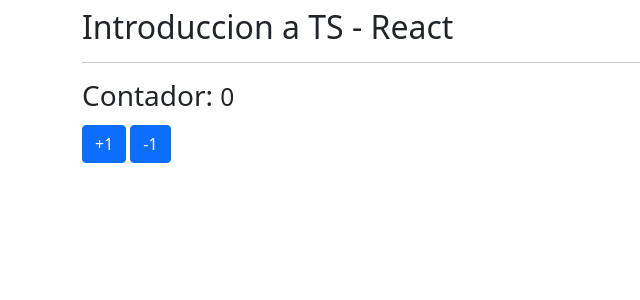
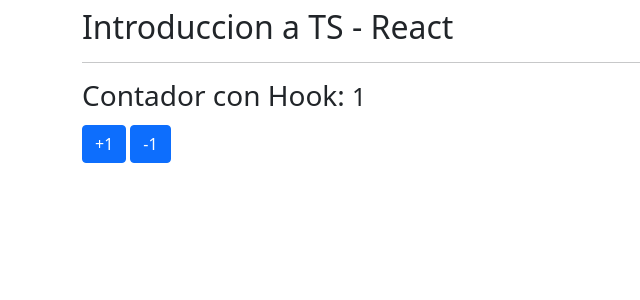
Before and after one commit to jsemalvarez/react-ts, a React (Create React App) app: page / in a window 1280 px wide. Shown: the top 300 px of the page, without its empty margins (0-640 px from the left). Built offline with nearby package versions, Linux system fonts and the light colour scheme.

Commit message:
custom hook - useCounter

```diff
--- a/src/App.tsx
+++ b/src/App.tsx
@@ -1,8 +1,9 @@
 // import { TiposBasicos } from "./typescript/TiposBasicos"
 // import { ObjetosLiterales } from "./typescript/ObjetosLiterales"
 // import { Funciones } from "./typescript/Funciones"
+// import { Contador } from "./components/Contador"
 
-import { Contador } from "./components/Contador"
+import { ContadorConHook } from "./components/ContadorConHook"
 
 const App = () => {
 
@@ -10,7 +11,7 @@
     <div className="mt-2">
       <h2>Introduccion a TS - React</h2>
       <hr />
-      <Contador />
+      <ContadorConHook />
 
     </div>
   )
--- a/src/components/Contador.tsx
+++ b/src/components/Contador.tsx
@@ -3,6 +3,7 @@
 export const Contador = () => {
 
     const [valor, setValor] = useState(0)
+    // const [valor, setValor] = useState<number>(0) // si quisieramos definir el tipo de dato
 
     const acumular = ( numero: number ) => {
         setValor( valor + numero )
--- /dev/null
+++ b/src/components/ContadorConHook.tsx
@@ -0,0 +1,23 @@
+import { useCounter } from "../hooks/useCounter"
+
+export const ContadorConHook = () => {
+
+    const { valor, acumular } = useCounter(1)
+
+    return (
+        <>
+            <h3>Contador con Hook: <small> { valor } </small></h3>
+
+            <button
+                className="btn btn-primary"
+                onClick={ () => acumular(1) }
+            > +1 </button>
+
+            <button
+                className="btn btn-primary m-1"
+                onClick={ () => acumular(-1) }
+            > -1 </button>
+
+        </>
+    )
+}
--- /dev/null
+++ b/src/hooks/useCounter.tsx
@@ -0,0 +1,14 @@
+import { useState } from "react"
+
+
+export const useCounter = ( inicial: number = 0 ) => {
+
+    const [valor, setValor] = useState( inicial )
+    // const [valor, setValor] = useState<number>(0) // si quisieramos definir el tipo de dato
+
+    const acumular = ( numero: number ) => {
+        setValor( valor + numero )
+    }
+
+    return { valor, acumular }
+}
```
